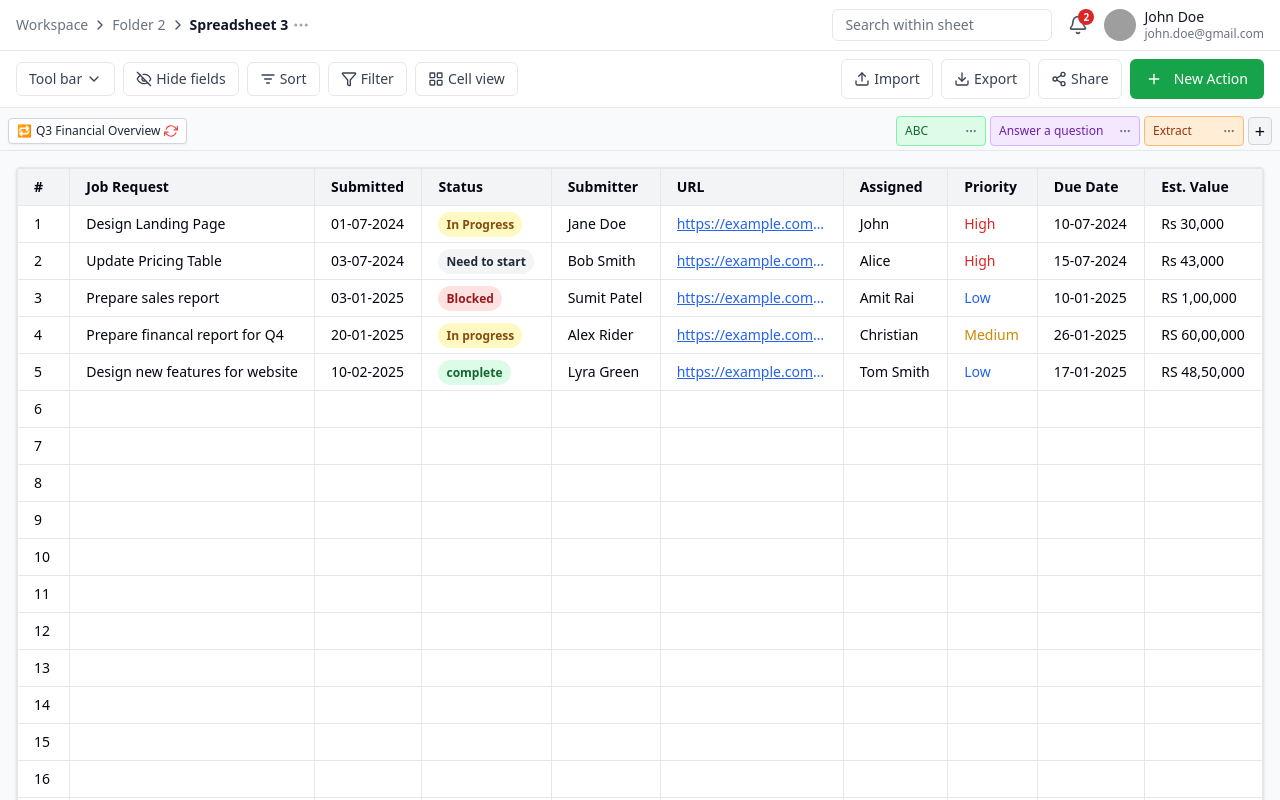
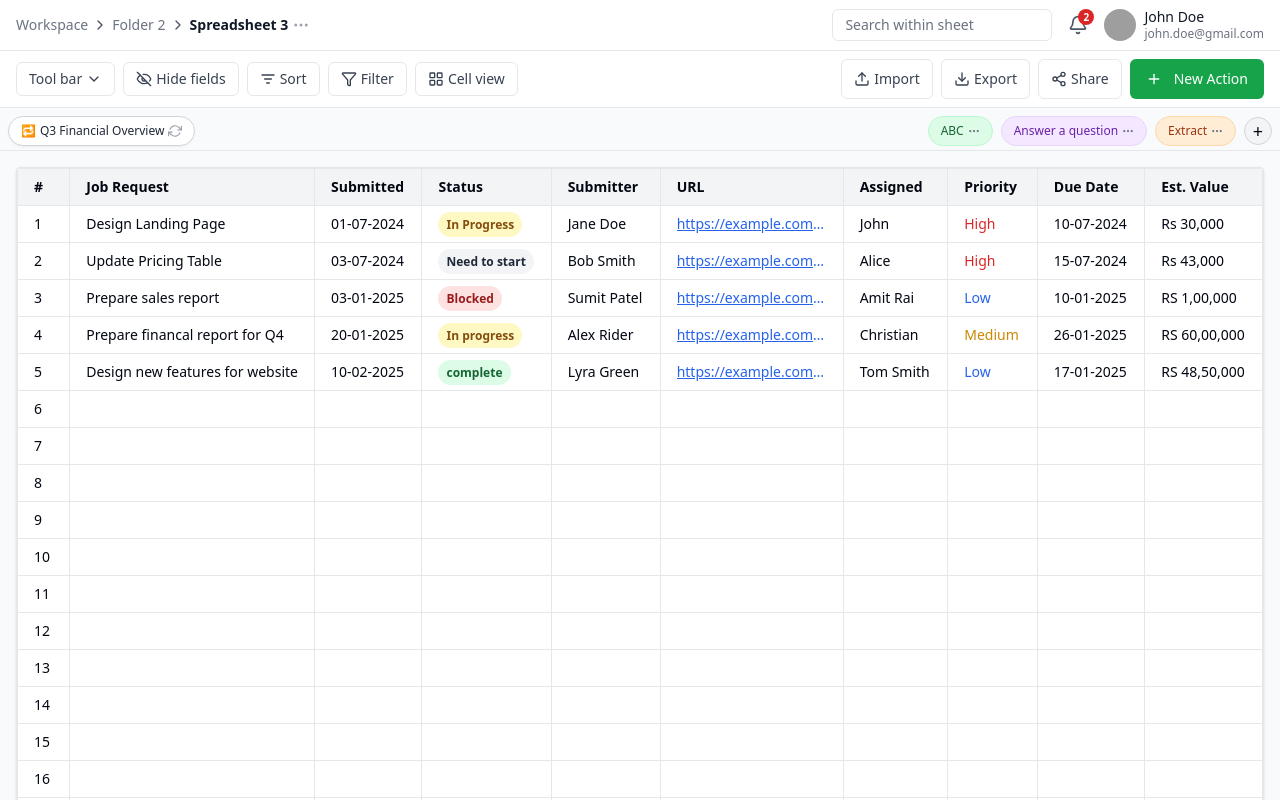
Before and after one commit to The-morning-star23/intern-spreadsheet, a React (Vite) app: page / in a window 1280 px wide. Shown: the top 800 px of the page. Built offline with nearby package versions, Linux system fonts and the light colour scheme; grey boxes are pictures that could not be loaded.

Commit message:
modified SheetHeader.tsx to match sample

```diff
--- a/src/components/SheetHeader.tsx
+++ b/src/components/SheetHeader.tsx
@@ -7,14 +7,14 @@ export default function SheetHeader() {
       {/* Left: Q3 Financial Overview Tab */}
       <div className="flex items-center space-x-2">
         <div
-          className="flex items-center space-x-1 rounded border border-gray-300 px-2 py-1 bg-white shadow-sm cursor-pointer"
           onClick={() => console.log("Clicked on Q3 Financial Overview tab")}
+          className="flex items-center space-x-1 rounded-full border border-gray-300 bg-white px-3 py-[6px] text-xs font-medium shadow-sm hover:bg-gray-50 cursor-pointer"
         >
           <span className="text-blue-500">🔁</span>
           <span className="text-gray-800">Q3 Financial Overview</span>
           <FiRefreshCw
-            className="text-red-500 text-sm cursor-pointer"
-            onClick={e => {
+            className="text-gray-400 text-[14px] cursor-pointer"
+            onClick={(e) => {
               e.stopPropagation();
               console.log("Refresh icon clicked");
             }}
@@ -23,34 +23,38 @@ export default function SheetHeader() {
       </div>
 
       {/* Right: ABC, Answer a question, Extract, + */}
-      <div className="flex items-center space-x-1">
+      <div className="flex items-center space-x-2">
+        {/* ABC */}
         <div
-          className="flex items-center justify-between w-[90px] px-2 py-[6px] bg-green-100 rounded border border-green-300 cursor-pointer"
           onClick={() => console.log("ABC button clicked")}
+          className="flex items-center space-x-1 rounded-full border border-green-200 bg-green-100 px-3 py-[6px] cursor-pointer hover:bg-green-200 transition"
         >
           <span className="text-xs font-medium text-green-800">ABC</span>
           <BsThreeDots className="text-gray-500 text-[12px]" />
         </div>
 
+        {/* Answer a question */}
         <div
-          className="flex items-center justify-between w-[150px] px-2 py-[6px] bg-purple-100 rounded border border-purple-300 cursor-pointer"
           onClick={() => console.log("Answer a question clicked")}
+          className="flex items-center space-x-1 rounded-full border border-purple-200 bg-purple-100 px-3 py-[6px] cursor-pointer hover:bg-purple-200 transition"
         >
           <span className="text-xs font-medium text-purple-800">Answer a question</span>
           <BsThreeDots className="text-gray-500 text-[12px]" />
         </div>
 
+        {/* Extract */}
         <div
-          className="flex items-center justify-between w-[100px] px-2 py-[6px] bg-orange-100 rounded border border-orange-300 cursor-pointer"
           onClick={() => console.log("Extract button clicked")}
+          className="flex items-center space-x-1 rounded-full border border-orange-200 bg-orange-100 px-3 py-[6px] cursor-pointer hover:bg-orange-200 transition"
         >
           <span className="text-xs font-medium text-orange-800">Extract</span>
           <BsThreeDots className="text-gray-500 text-[12px]" />
         </div>
 
+        {/* Plus Button */}
         <div
-          className="flex items-center justify-center w-6 h-[28px] rounded border border-gray-300 bg-gray-100 cursor-pointer"
           onClick={() => console.log("Add (+) button clicked")}
+          className="flex items-center justify-center w-[28px] h-[28px] rounded-full border border-gray-300 bg-gray-100 cursor-pointer hover:bg-gray-200 transition"
         >
           <span className="text-lg leading-none">+</span>
         </div>
```
